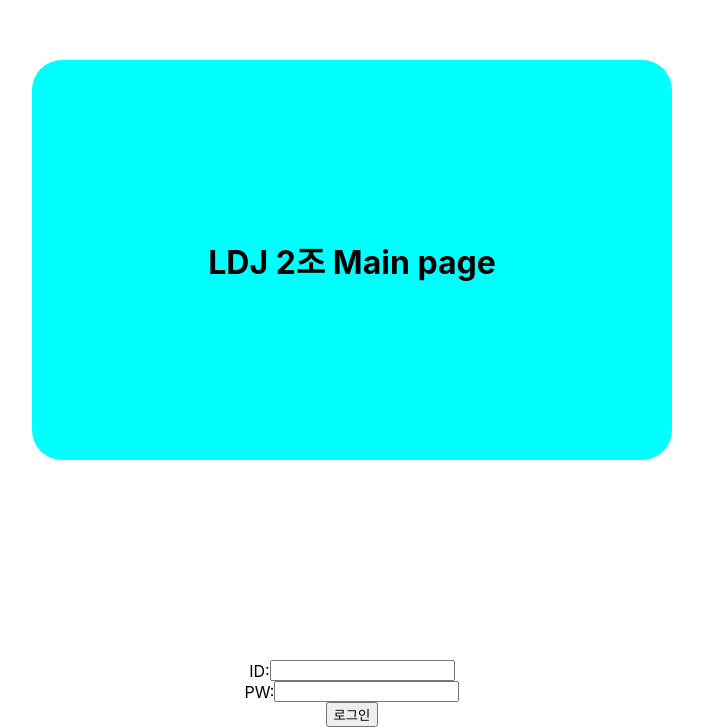
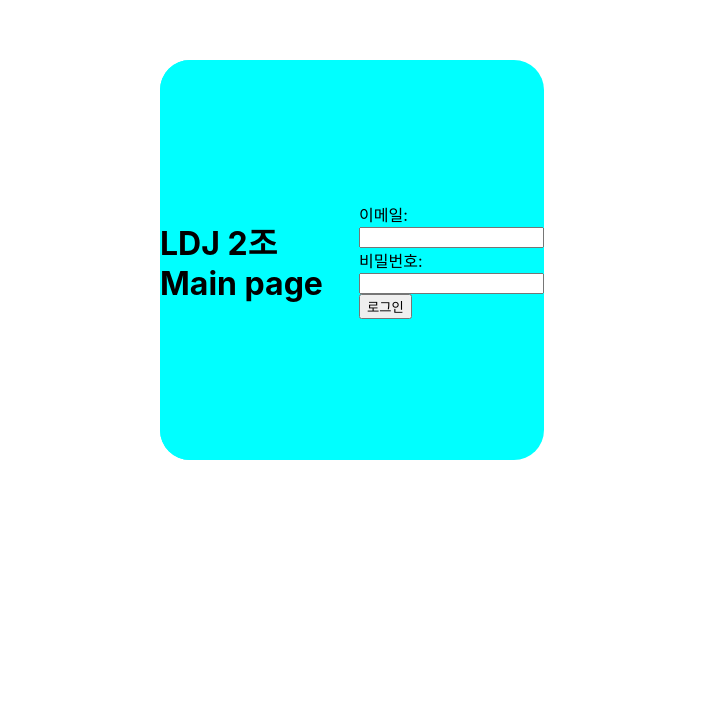
Before and after one commit to PARD-Group2/TestProject, a React (Create React App) app in the folder Frontend/test-project-front/: page / in a window 1280 px wide. Shown: the part 140-867 px from the top of the page, without its empty margins (288-991 px from the left). After the commit the page ends 800 px from the top, so only its background shows below. Built offline with nearby package versions, Linux system fonts and the light colour scheme.

Commit message:
231121 박주영: styled component props updated

```diff
--- a/Frontend/test-project-front/src/App.js
+++ b/Frontend/test-project-front/src/App.js
@@ -3,12 +3,12 @@
 import "./App.css";
 
 // case 주영
-import Login from "./test/joo/login"
-import UserName from "./test/joo/userName"
-import UserProvider from "./test/joo/userContext";
+// import Login from "./test/joo/login"
+// import UserName from "./test/joo/userName"
+// import UserProvider from "./test/joo/userContext";
 
 // case 현중
-// import HJLogin from "./test/hyeon/login";
+import HJLogin from "./test/hyeon/login";
 
 // case 광일
 // import Login from './test/kwang/login';
@@ -20,31 +20,32 @@
 // 기본 배경 (for temp)
 const Div = styled.div`
   /* 가로, 길이 */
-  width: 50vw;
-  height: 50vh;
+  width: ${props => props.width || "50vw"};
+  height: ${props => props.height || "50vh"};
 
   /* 배치 */
-  margin: 25vh auto;
-  justify-content: center;
-  align-items: center;
-  display: flex;
+  display: ${props => props.display || "flex"};;
+  margin: ${props => props.margin || "25vh auto"};
+  justify-content: ${props => props.justifyContent || "center"};
+  align-items: ${props => props.alignItems || "center"};
+
 
   /* 배경색 */
-  background-color: aqua;
-  border-radius: 30px;
+  background-color: ${props => props.backgroundColor || "aqua"};
+  border-radius: ${props => props.borderRadius || "30px"};
 `;
 
 function App() {
 
   // case 현중
-  // return (
-  //   <div>
-  //     <Div>
-  //       <h1>LDJ 2조 Main page</h1>
-  //     </Div>
-  //     <HJLogin />
-  //   </div>
-  // );
+  return (
+    <Div width="30vw">
+      <Div>
+        <h1>LDJ 2조 Main page</h1>
+      </Div>
+      <HJLogin />
+    </Div>
+  );
 
   // case 광일
   // return (
@@ -56,19 +57,19 @@
   //     </Router>
   // );
 
-  // case 주영
-  return (
-    <Router>
+  // // case 주영
+  // return (
+  //   <Router>
 
-      <UserProvider>
-        <Routes>
-          <Route path="/" element={<Login />} />
-          <Route path="/userName" element={<UserName />} />
-        </Routes>
-      </UserProvider>
+  //     <UserProvider>
+  //       <Routes>
+  //         <Route path="/" element={<Login />} />
+  //         <Route path="/userName" element={<UserName />} />
+  //       </Routes>
+  //     </UserProvider>
 
-    </Router>
-  );
+  //   </Router>
+  // );
 
 }
 
```
